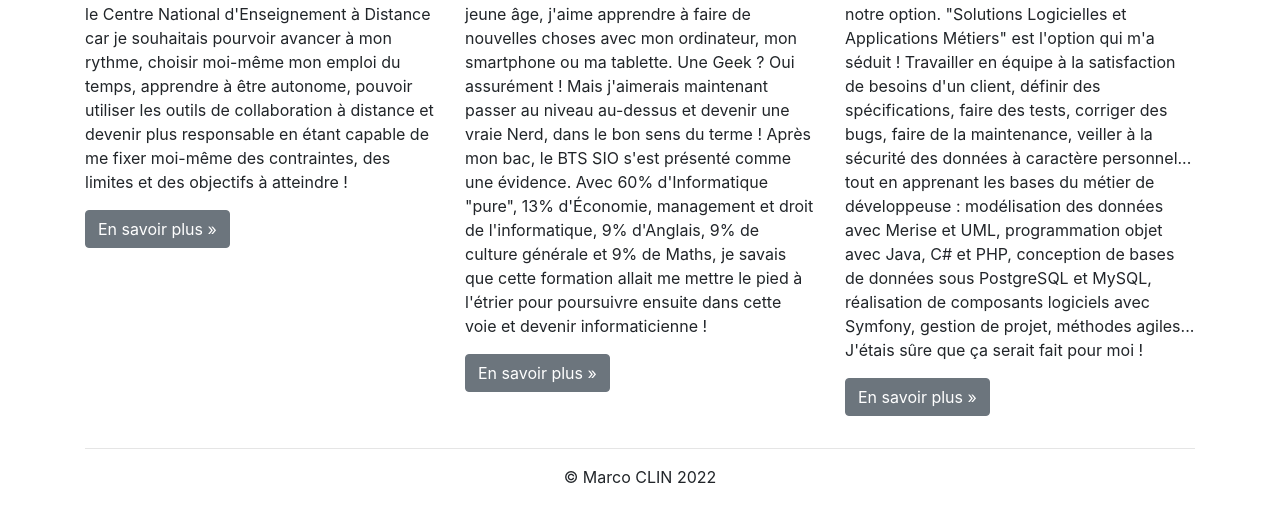
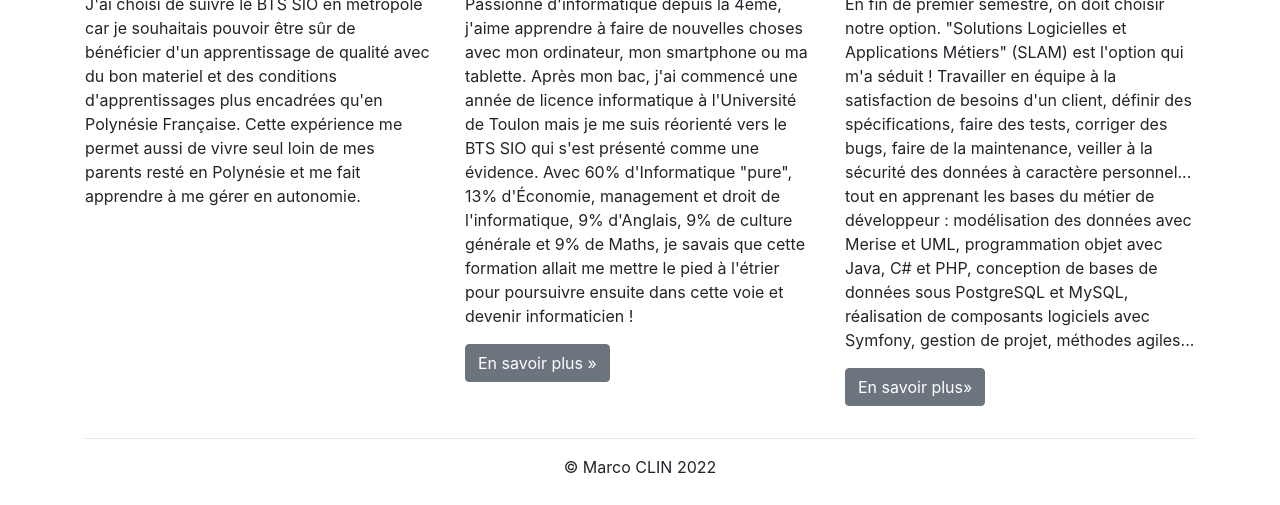
Before and after one commit to M3rwin/portfolio, a plain HTML site: page index.html in a window 1280 px wide. Shown: the part 418-923 px from the top of the page. Drawn offline with nearby package versions, Linux system fonts and the light colour scheme.

Commit message:
Personnalisation des autres pages.

```diff
--- a/index.html
+++ b/index.html
@@ -15,7 +15,7 @@
               rel="stylesheet">
         <link href="css/accueil.css" rel="stylesheet">
 
-        <title>Portfolio d'Amélia Pilou (BTS SIO 2022)</title>
+        <title>Portfolio de Marco CLIN (BTS SIO 2022)</title>
         <link rel="icon" href="favicon.ico">
     </head>
     <body>
@@ -49,7 +49,7 @@
                                 <li role="presentation" class="dropdown-header dropdown-item">
                                     En autonomie</li>
                                 <li role="presentation" class="dropdown-item">
-                                    <a role="menuitem" href="page/appliandroid.html">Application Android</a>
+                                    <a role="menuitem" href="#">Application Android</a>
                                 </li>
                                 <li role="presentation" class="dropdown-item">
                                     <a role="menuitem" href="#">Site web</a>
@@ -68,6 +68,7 @@
                                 </li>
                             </ul>
                         </li>
+
                         <li class="dropdown nav-item">
                             <a href="#" class="dropdown-toggle nav-link"
                                data-toggle="dropdown" role="button">
@@ -127,7 +128,7 @@
             <div class="presentation">
                 <img alt="photo de profil" src="images/AmeliaPilou.jpg">
                 <div class="bio">
-                    <p>Je m'appelle Amélia Pilou, j'ai 21 ans et ce site a pour vocation de me présenter en tant que personne, en tant qu'étudiante et candidate à l'obtention du BTS SIO (Services Informatiques aux Organisations) et en tant que future professionnelle de l'informatique.</p>
+                    <p>Je m'appelle Marco CLIN, j'ai 19 ans et ce site a pour vocation de me présenter en tant que personne, en tant qu'étudiant et candidat à l'obtention du BTS SIO (Services Informatiques aux Organisations) option SLAM (Solutions Logicielles et Applications Métiers) et en tant que future professionnel de l'informatique.</p>
 
 
 
@@ -146,29 +147,25 @@
             <div class="container">
                 <div class="row">
                     <div class="col-lg-4">
-                        <h2>Étudiante du CNED</h2>
-                        <p>J'ai choisi de suivre le BTS SIO à distance par le Centre National
-                            d'Enseignement à Distance car je souhaitais pourvoir avancer à mon rythme,
-                            choisir moi-même mon emploi du temps, apprendre à être autonome, pouvoir
-                            utiliser les outils de collaboration à distance et devenir plus responsable en
-                            étant capable de me fixer moi-même des contraintes, des limites et des
-                            objectifs à atteindre !
-                        </p>
-                        <p><a class="btn btn-secondary" href="http://www.cned.fr" target="_blank"
-                              role="button">En savoir plus »</a>
+                        <h2>Résident Polynésien</h2>
+                        <p>J'ai choisi de suivre le BTS SIO en métropole car je souhaitais pouvoir être sûr de bénéficier
+                            d'un apprentissage de qualité avec du bon materiel et des conditions d'apprentissages plus encadrées
+                            qu'en Polynésie Française.
+                            Cette expérience me permet aussi de vivre seul loin de mes parents resté en Polynésie et me fait apprendre
+                            à me gérer en autonomie.
                         </p>
                     </div>
                     <div class="col-lg-4">
                         <h2>Le BTS SIO</h2>
-                        <p>Passionnée d'informatique depuis mon plus jeune âge, j'aime apprendre à faire
-                            de nouvelles choses avec mon ordinateur, mon smartphone ou ma tablette. Une
-                            Geek ? Oui assurément ! Mais j'aimerais maintenant passer au niveau au-dessus
-                            et devenir une vraie Nerd, dans le bon sens du terme ! Après mon bac, le BTS
-                            SIO s'est présenté comme une évidence. Avec 60% d'Informatique "pure", 13%
+                        <p>Passionné d'informatique depuis la 4eme, j'aime apprendre à faire
+                            de nouvelles choses avec mon ordinateur, mon smartphone ou ma tablette. Après mon bac, j'ai commencé
+                            une année de licence informatique à l'Université de Toulon mais je me suis
+                            réorienté vers le BTS SIO qui s'est présenté comme une évidence. Avec 60% d'Informatique "pure", 13%
                             d'Économie, management et droit de l'informatique, 9% d'Anglais, 9% de culture
                             générale et 9% de Maths, je savais que cette formation allait me mettre le
                             pied à l'étrier pour poursuivre ensuite dans cette voie et devenir
-                            informaticienne !
+                            informaticien !
+
                         </p>
                         <p><a class="btn btn-secondary" href="https://fr.wikipedia.org/wiki/Brevet_de_tec
                               hnicien_supérieur_-_Services_informatiques_aux_organisations"
@@ -178,20 +175,20 @@
                     <div class="col-lg-4">
                         <h2>Option B SLAM</h2>
                         <p>En fin de premier semestre, on doit choisir notre option. "Solutions
-                            Logicielles et Applications Métiers" est l'option qui m'a séduit&nbsp;!
+                            Logicielles et Applications Métiers" (SLAM) est l'option qui m'a séduit&nbsp;!
                             Travailler en équipe à la satisfaction de besoins d'un client, définir des
                             spécifications, faire des tests, corriger des bugs, faire de la maintenance,
                             veiller à la sécurité des données à caractère personnel... tout en apprenant
-                            les bases du métier de développeuse : modélisation des données
+                            les bases du métier de développeur : modélisation des données
                             avec Merise et UML, programmation objet avec Java, C# et PHP, conception
                             de bases de données sous PostgreSQL et MySQL, réalisation de
                             composants logiciels avec Symfony, gestion de projet, méthodes agiles...
-                            J'étais sûre que ça serait fait pour moi !
+
                         </p>
                         <p><a class="btn btn-secondary" href="https://www.onisep.fr/Ressources/Univers-Fo
                               rmation/Formations/Post-bac/bts-services-informatiques-aux-organisations-op
                               tion-b-solutions-logicielles-et-applications-metiers" target="_blank"
-                              role="button">En savoir plus »</a>
+                              role="button">En savoir plus»</a>
                         </p>
                     </div>
                 </div>
@@ -199,6 +196,19 @@
                 <p class="text-center" id="copyright">© Marco CLIN 2022</p>
             </div>
         </footer>
+
+
+        <!-- Optional JavaScript; choose one of the two! -->
+        <!-- Option 1: jQuery and Bootstrap Bundle (includes Popper) -->
+        <script src="https://code.jquery.com/jquery-3.5.1.slim.min.js"
+                integrity="sha384-DfXdz2htPH0lsSSs5nCTpuj/zy4C+OGpamoFVy38MVBnE+IbbVYUew+OrCXaRkfj"
+        crossorigin="anonymous"></script>
+        <script src="https://cdn.jsdelivr.net/npm/bootstrap@4.6.0/dist/js/bootstrap.bundle.min.js"
+                integrity="sha384-Piv4xVNRyMGpqkS2by6br4gNJ7DXjqk09RmUpJ8jgGtD7zP9yug3goQfGII0yAns"
+        crossorigin="anonymous"></script>
+    </body>
+</html>
+
 
 
 
```
Also changed, not shown: page/appliandroid.html (+24 -32 lines), page/cv.html (+17 -21 lines). Lines whose indentation alone changed are shown as unchanged.
